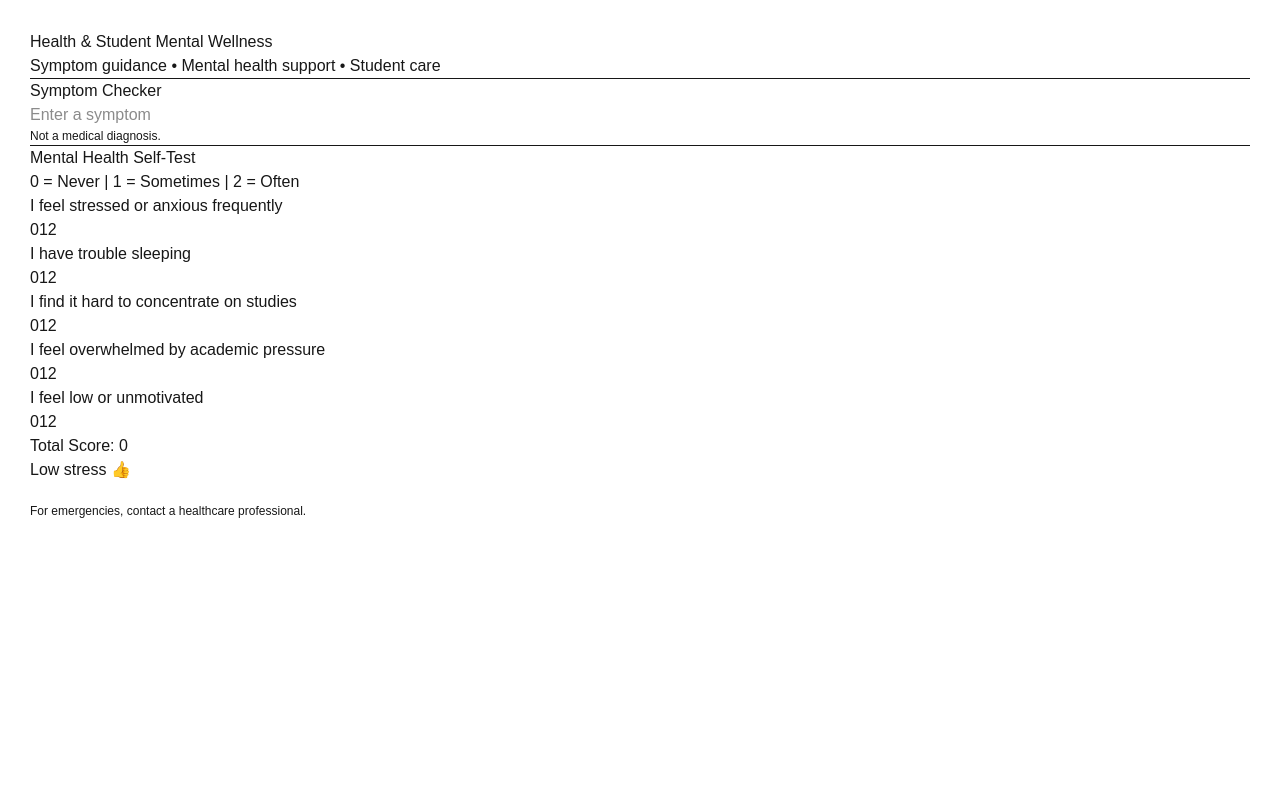
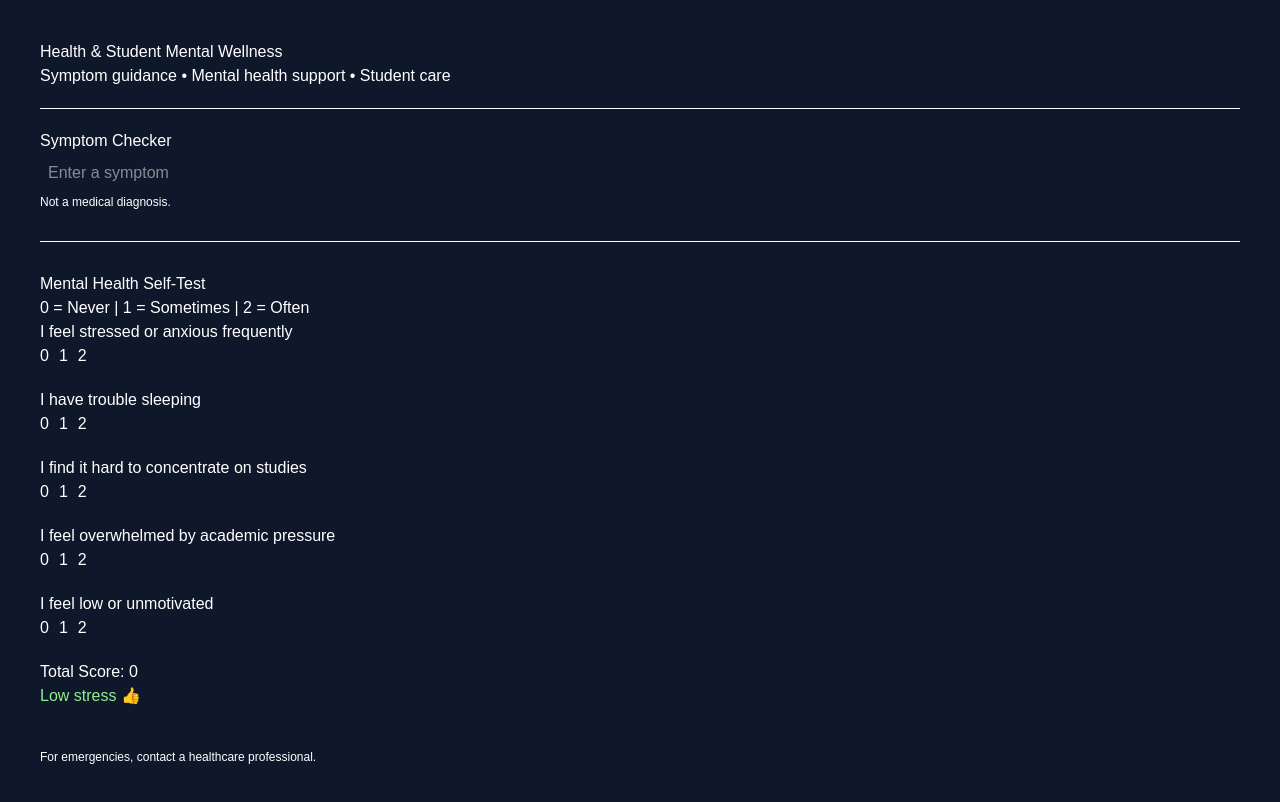
Before and after one commit to albin170/health-website, a Next.js app: page / in a window 1280 px wide. Shown: the top 802 px of the page. Built offline with nearby package versions, Linux system fonts and the light colour scheme.

Commit message:
Update page.tsx

```diff
--- a/app/page.tsx
+++ b/app/page.tsx
@@ -15,42 +15,51 @@ export default function Page() {
   ];
 
   return (
-    <main style={{ padding: 30, fontFamily: "Arial, sans-serif" }}>
+    <main style={{ padding: 40, fontFamily: "Arial", color: "white", background: "#0f172a", minHeight: "100vh" }}>
       <h1>Health & Student Mental Wellness</h1>
       <p>Symptom guidance • Mental health support • Student care</p>
 
-      <hr />
+      <hr style={{ margin: "20px 0" }} />
 
+      {/* Symptom Checker */}
       <h2>Symptom Checker</h2>
       <input
-        type="text"
-        placeholder="Enter a symptom"
         value={symptom}
         onChange={(e) => setSymptom(e.target.value)}
+        placeholder="Enter a symptom"
+        style={{
+          padding: "8px",
+          width: "250px",
+          borderRadius: "6px",
+          border: "none"
+        }}
       />
       <p style={{ fontSize: 12 }}>Not a medical diagnosis.</p>
 
-      <hr />
+      <hr style={{ margin: "30px 0" }} />
 
+      {/* Mental Health Test */}
       <h2>Mental Health Self-Test</h2>
       <p>0 = Never | 1 = Sometimes | 2 = Often</p>
 
       {questions.map((q, i) => (
-        <div key={i}>
+        <div key={i} style={{ marginBottom: "20px" }}>
           <p>{q}</p>
-          <button onClick={() => setScore(score + 0)}>0</button>
-          <button onClick={() => setScore(score + 1)}>1</button>
-          <button onClick={() => setScore(score + 2)}>2</button>
+          <div style={{ display: "flex", gap: "10px" }}>
+            <button onClick={() => setScore(score + 0)}>0</button>
+            <button onClick={() => setScore(score + 1)}>1</button>
+            <button onClick={() => setScore(score + 2)}>2</button>
+          </div>
         </div>
       ))}
 
       <h3>Total Score: {score}</h3>
 
-      {score <= 3 && <p>Low stress 👍</p>}
-      {score > 3 && score <= 6 && <p>Moderate stress ⚠️</p>}
-      {score > 6 && <p>High stress 🚨 Please seek help.</p>}
+      {score <= 3 && <p style={{ color: "lightgreen" }}>Low stress 👍</p>}
+      {score > 3 && score <= 6 && <p style={{ color: "orange" }}>Moderate stress ⚠️</p>}
+      {score > 6 && <p style={{ color: "red" }}>High stress 🚨 Please seek help.</p>}
 
-      <footer style={{ fontSize: 12, marginTop: 20 }}>
+      <footer style={{ fontSize: 12, marginTop: 40 }}>
         For emergencies, contact a healthcare professional.
       </footer>
     </main>
```
